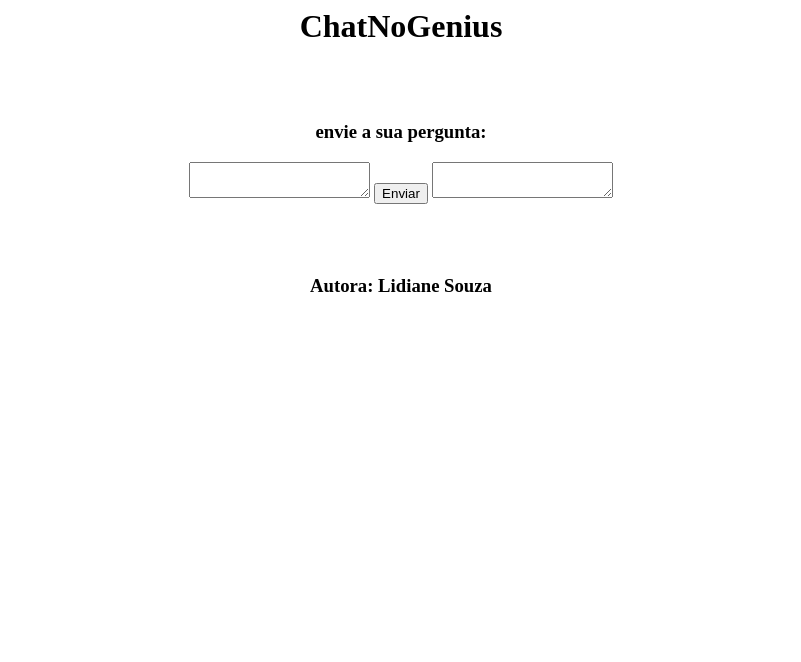
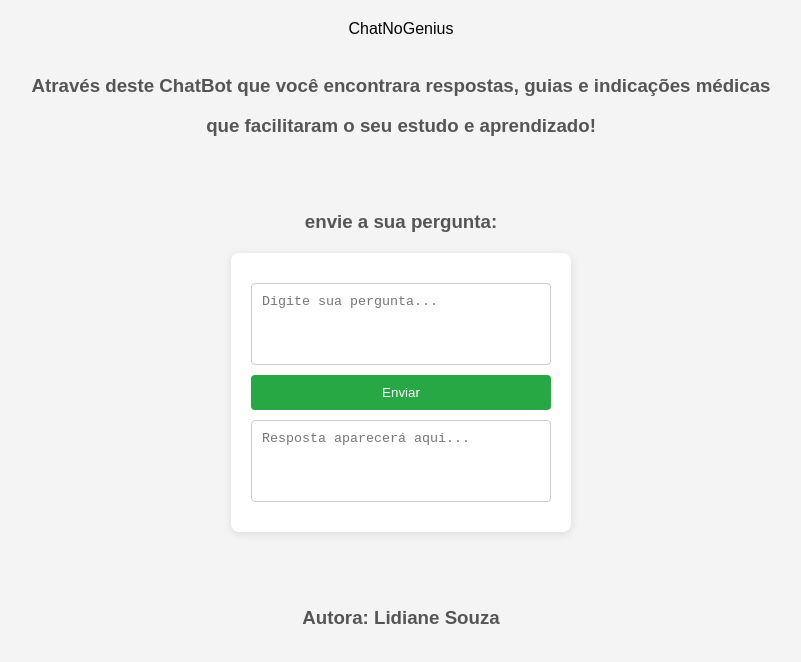
Before and after one commit to lidianesouzz/gemili, a website: page index.html in a window 1280 px wide. Shown: the whole page, without its empty margins (239-1040 px from the left). Drawn offline with Linux system fonts and the light colour scheme.

Commit message:
Add files via upload

```diff
--- a/index.html
+++ b/index.html
@@ -1,23 +1,93 @@
-<html>
-    <center><h1>ChatNoGenius</h1></center>
-<br>
-<br>
+<html lang="pt-BR">
 
-    <center><h3> envie a sua pergunta: </h3></center>
- <center>
+<head>
+    <meta charset="UTF-8">
+    <meta name="viewport" content="width=device-width, initial-scale=1.0">
+    <center>
+        <tittle>ChatNoGenius</tittle>
+        <br>
+    <br>
+        <h3>Através deste ChatBot que você encontrara respostas, guias e indicações médicas</h3>
+        <h3>que facilitaram o seu estudo e aprendizado!</h3>
+    </center>
+    <br>
+    <br>
+
+    <style>
+        body {
+            font-family: Arial, sans-serif;
+            background-color: #f4f4f4;
+            margin: 0;
+            padding: 20px;
+            text-align: center;
+        }
+
+        h1 {
+            color: #333;
+        }
+
+        h3 {
+            color: #555;
+        }
+
+        form {
+            background-color: #fff;
+            border-radius: 8px;
+            padding: 20px;
+            box-shadow: 0 2px 10px rgba(0, 0, 0, 0.1);
+            margin: 20px auto;
+            width: 300px;
+        }
+
+        textarea {
+            width: 100%;
+            padding: 10px;
+            margin: 10px 0;
+            border-radius: 4px;
+            border: 1px solid #ccc;
+            resize: none;
+            /* Desabilita o redimensionamento */
+        }
+
+        button {
+            background-color: #28a745;
+            color: white;
+            padding: 10px;
+            border: none;
+            border-radius: 4px;
+            cursor: pointer;
+            width: 100%;
+        }
+
+        button:hover {
+            background-color: #218838;
+        }
+
+        footer {
+            margin-top: 20px;
+        }
+    </style>
+
+
+    <center>
+        <h3> envie a sua pergunta: </h3>
+    </center>
+    <center>
+
 <body>
     <form>
-        <textarea id="prompusuario" > </textarea>
-      <button type="button" onclick="run()" value="">Enviar</button>
-
-        <textarea id="resposta" > </textarea>
+        <textarea id="prompusuario" rows="4" placeholder="Digite sua pergunta..."></textarea>
+        <button type="button" id="botaoenvio">Enviar</button>
+        <textarea id="resposta" rows="4" readonly placeholder="Resposta aparecerá aqui..."></textarea>
 
     </form>
 </body>
 </center>
 <br>
 <br>
-<center><h3>Autora: Lidiane Souza</h3></center>
+<center>
+    <h3>Autora: Lidiane Souza</h3>
+</center>
 
 </html>
 <script type="importmap">
@@ -40,7 +110,7 @@
     const model = genAI.getGenerativeModel({ model: "gemini-1.5-flash" });
 
     async function run() {
-        const prompt = "gemini, vc e um medico"
+        const prompt = "gemini, diga oi, vc e um medico e voce deve indicar as pessoas todas as ideias sobre medicina basica, anatomia, Biologia celular e molecular,Embriologia, funcionalidades dos remedios e patologia."
 
         const result = await model.generateContent(prompt);
         const response = await result.response;
@@ -51,4 +121,11 @@
     }
 
     run();
+    var botao = document.getElementById("botaoenvio");
+
+    botao.addEventListener("click", function () {
+        // Código a ser executado quando o botão for clicado
+        run();
+        // Você pode adicionar mais lógica aqui
+    });
 </script>
```
